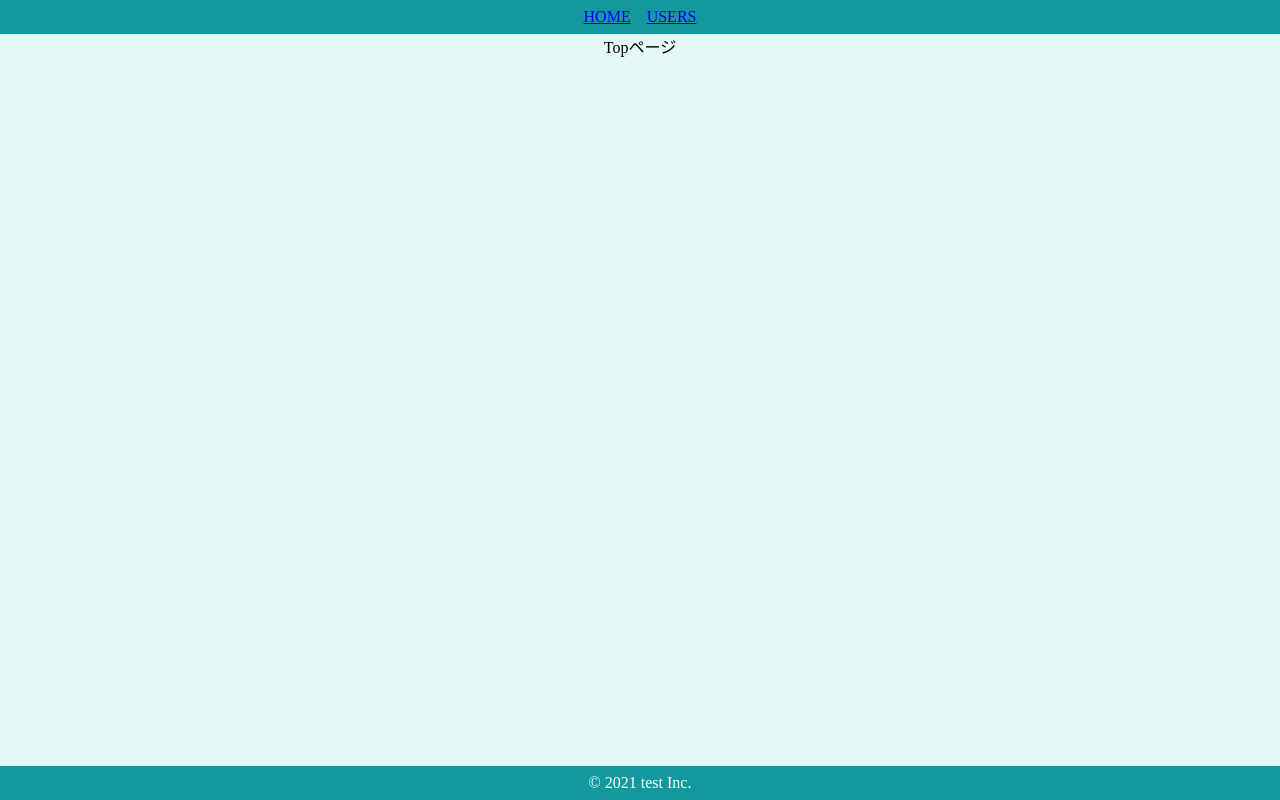
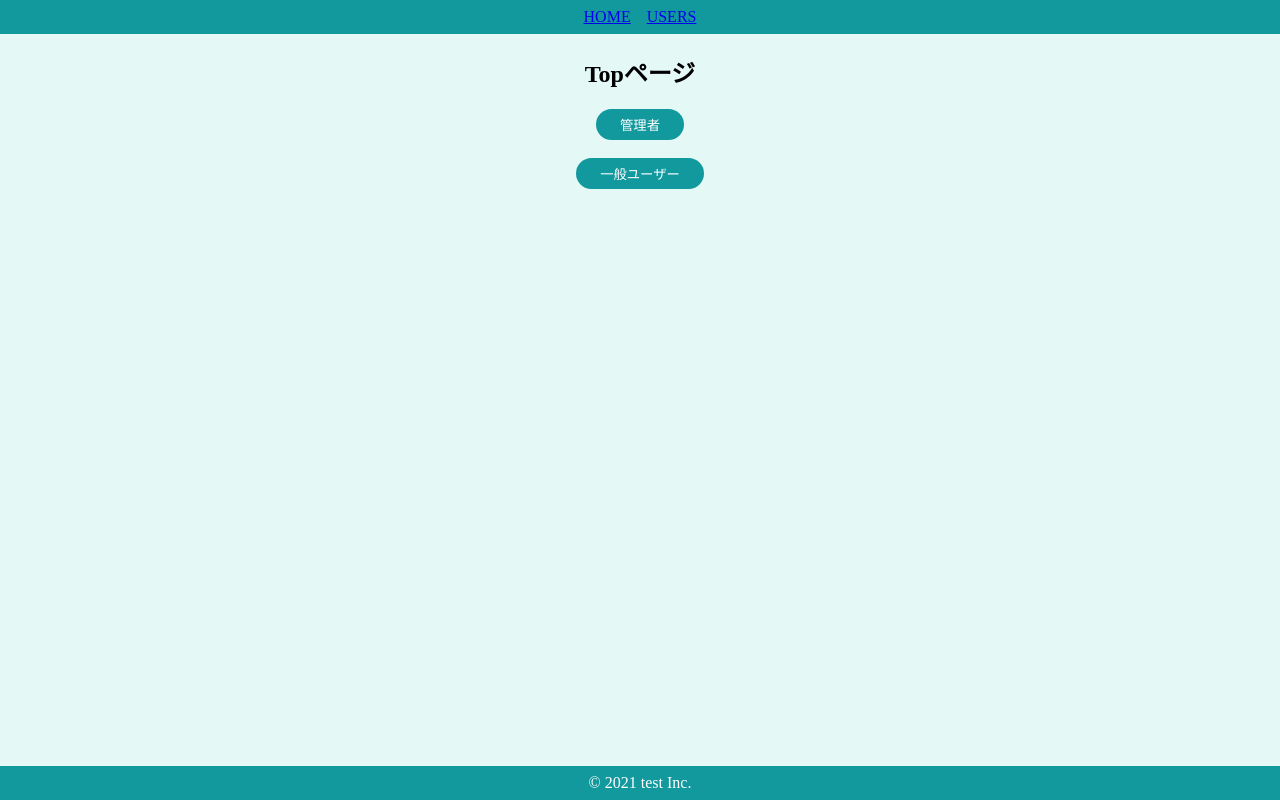
Before and after one commit to hirei-yuna607/AtomicDesign, a React (Create React App) app: page / in a window 1280 px wide. Built offline with nearby package versions, Linux system fonts and the light colour scheme.

Commit message:
global-state-demo

```diff
--- a/src/components/atoms/button/SecondaryButton.jsx
+++ b/src/components/atoms/button/SecondaryButton.jsx
@@ -2,8 +2,8 @@
 import { BaseButton } from "./BaseButton";
 
 export const SecondaryButton = (props) => {
-  const { children } = props;
-  return <SButton>{children}</SButton>;
+  const { children, onClick } = props;
+  return <SButton onClick={onClick}>{children}</SButton>;
 };
 
 const SButton = styled(BaseButton)`
--- a/src/components/molecules/user/UserIconWithName.jsx
+++ b/src/components/molecules/user/UserIconWithName.jsx
@@ -1,11 +1,12 @@
 import styled from "styled-components";
 
 export const UserIconWithName = (props) => {
-  const { image, name } = props;
+  const { image, name, isAdmin } = props;
   return (
     <SContainer>
       <SImage height={160} width={160} src={image} alt={name} />
       <SName>{name}</SName>
+      {isAdmin && <SEdit>編集</SEdit>}
     </SContainer>
   );
 };
@@ -24,3 +25,9 @@
   margin: 0;
   color: #4052ee;
 `;
+
+const SEdit = styled.span`
+  text-decoration: underline;
+  color: #aaa;
+  cursor: pointer;
+`;
--- a/src/components/organisms/user/UserCard.jsx
+++ b/src/components/organisms/user/UserCard.jsx
@@ -3,10 +3,10 @@
 import { UserIconWithName } from "../../molecules/user/UserIconWithName";
 
 export const UserCard = (props) => {
-  const { user } = props;
+  const { user, isAdmin } = props;
   return (
     <Card>
-      <UserIconWithName image={user.image} name={user.name} />
+      <UserIconWithName image={user.image} name={user.name} isAdmin={isAdmin} />
       <SDl>
         <dt>メール</dt>
         <dd>{user.email}</dd>
--- a/src/components/pages/Top.jsx
+++ b/src/components/pages/Top.jsx
@@ -1,7 +1,25 @@
 import styled from "styled-components";
+import { SecondaryButton } from "../atoms/button/SecondaryButton";
+import { useHistory } from "react-router-dom";
 
 export const Top = () => {
-  return <SContainer>Topページ</SContainer>;
+  const history = useHistory();
+
+  const onClickAdmin = () => {
+    history.push({ pathname: "/users", state: { isAdmin: true } });
+  };
+  const onClickGeneral = () => {
+    history.push({ pathname: "/users", state: { isAdmin: false } });
+  };
+  return (
+    <SContainer>
+      <h2>Topページ</h2>
+      <SecondaryButton onClick={onClickAdmin}>管理者</SecondaryButton>
+      <br />
+      <br />
+      <SecondaryButton onClick={onClickGeneral}>一般ユーザー</SecondaryButton>
+    </SContainer>
+  );
 };
 
 const SContainer = styled.div`
--- a/src/components/pages/Users.jsx
+++ b/src/components/pages/Users.jsx
@@ -1,6 +1,7 @@
 import styled from "styled-components";
 import { SearchInput } from "../molecules/SearchInput";
 import { UserCard } from "../organisms/user/UserCard";
+import { useLocation } from "react-router-dom";
 
 const users = [...Array(10).keys()].map((value) => {
   return {
@@ -17,13 +18,20 @@
 });
 
 export const Users = () => {
+  const location = useLocation();
+  console.log(location);
+
+  const { state } = useLocation();
+  console.log(state);
+
+  const isAdmin = state ? state.isAdmin : false;
   return (
     <SContainer>
       ユーザー一覧
       <SearchInput />
       <SUserArea>
         {users.map((user) => (
-          <UserCard key={user.id} user={user} />
+          <UserCard key={user.id} user={user} isAdmin={isAdmin} />
         ))}
       </SUserArea>
     </SContainer>
```
